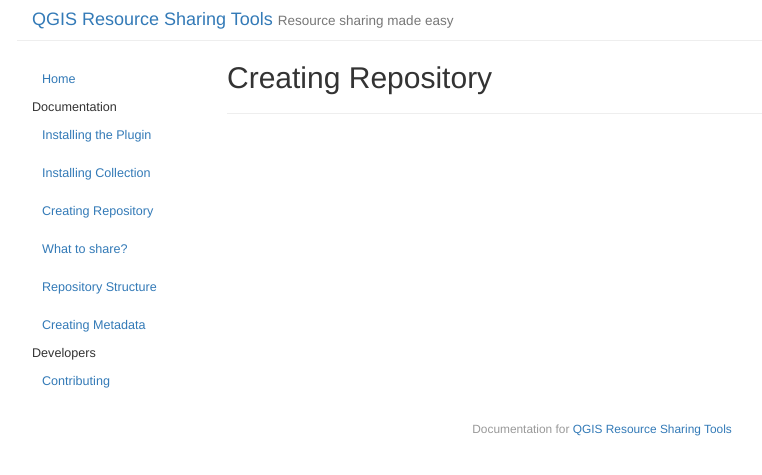
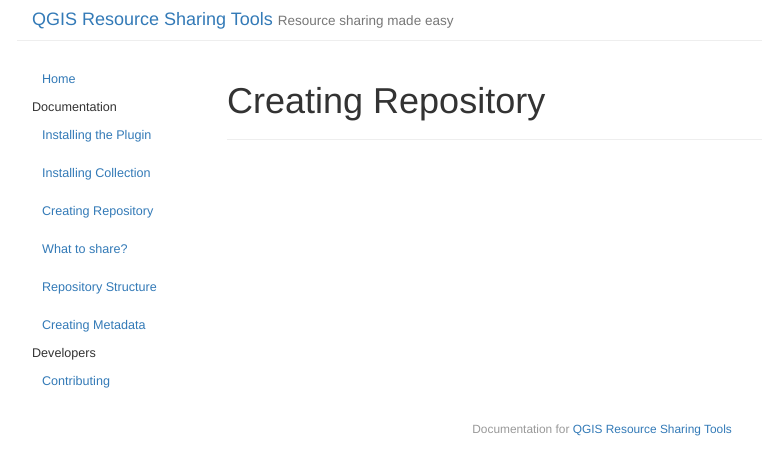
Before and after one commit to QGIS-Contribution/QGIS-ResourceSharing, a Jekyll site: the page built from _posts/2016-08-09-creating-repository.md, in a window 1280 px wide. Shown: the top 475 px of the page, without its empty margins (38-800 px from the left). Built offline with Jekyll 4.4.1, drawn with Linux system fonts in a browser that asks for light colours.

Commit message:
Add linebreak

```diff
--- a/_layouts/page.html
+++ b/_layouts/page.html
@@ -3,9 +3,9 @@
 ---
 
 <div class="page-header">
-    <h2>{{ page.title }}
-        {% if page.subtitle %}<small>{{ page.subtitle }}</small>{% endif %}
-    </h2>
+    <h1>{{ page.title }}
+        {% if page.subtitle %}</br><small>{{ page.subtitle }}</small>{%endif %}
+    </h1>
 </div>
 
 {{ content }}
```
